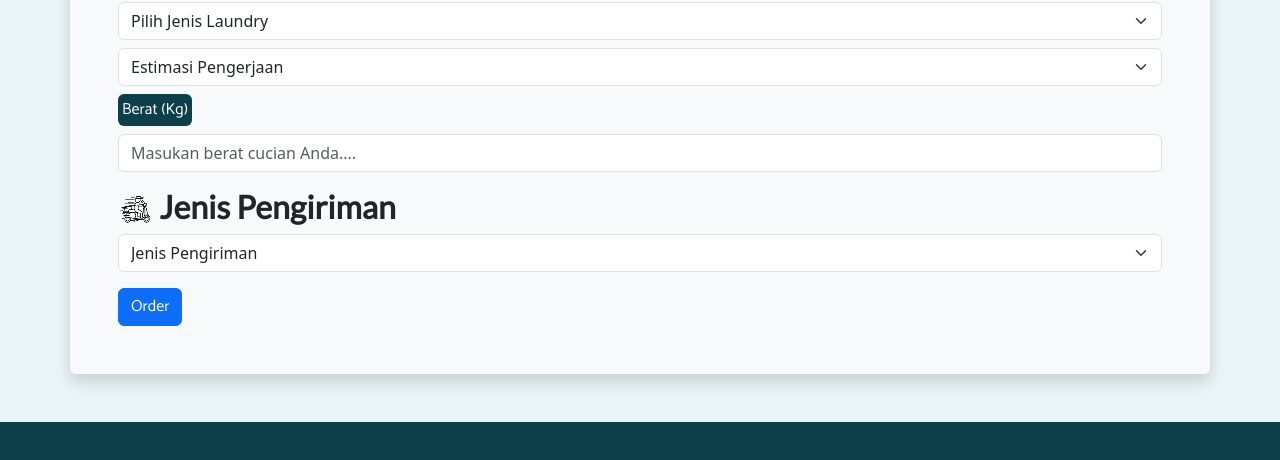
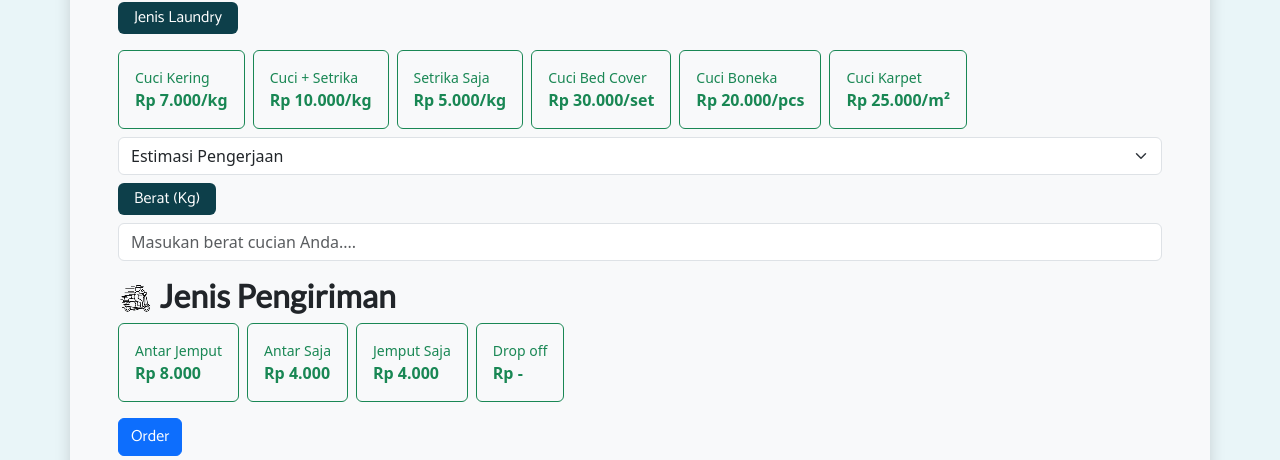
Before and after one commit to Rafifs-ops/Laundry-Klin, a plain HTML site: page booking.html in a window 1280 px wide. Shown: the part 636-1096 px from the top of the page. Drawn offline with nearby package versions, Linux system fonts and the light colour scheme.

Commit message:
revisi lagi revisi lagi

```diff
--- a/booking.html
+++ b/booking.html
@@ -23,7 +23,8 @@
 <body style="background-color: #E9F5F8;">
 
     <!--navbar-->
-    <nav class="navbar navbar-expand-lg bg-body-tertiary shadow-sm sticky-top" data-aos="fade-down" data-aos-duration="500">
+    <nav class="navbar navbar-expand-lg bg-body-tertiary shadow-sm sticky-top" data-aos="fade-down"
+        data-aos-duration="500">
         <div class="container">
             <img src="assets/logo-laundryklin.png" alt="Bootstrap" width="89.9" height="27.7">
             <button class="navbar-toggler" type="button" data-bs-toggle="collapse" data-bs-target="#navbarNavAltMarkup"
@@ -53,41 +54,57 @@
                 <h2 class="lato-regular fw-bold"><img src="assets/ikon-booking-1.png" alt=""> Isi Data Berikut</h2>
                 <form name="booking-laundry" id="booking-form">
                     <div class="mb-3">
-                        <label for="nama-customer" class="form-label text-white p-1 rounded catamaran-font"
+                        <label for="nama-customer" class="form-label text-white p-1 px-3 rounded catamaran-font"
                             style="background-color: #0D3F4A;">Nama</label>
                         <input type="text" class="form-control" id="nama-customer" placeholder="Nama Lengkap" required
                             name="Nama">
                     </div>
                     <div class="mb-3">
-                        <label for="formGroupExampleInput2" class="form-label text-white p-1 rounded catamaran-font"
+                        <label for="formGroupExampleInput2" class="form-label text-white p-1 rounded catamaran-font px-3"
                             style="background-color: #0D3F4A;">Nomor Telepon</label>
                         <input type="number" class="form-control" id="formGroupExampleInput2"
                             placeholder="Masukan Nomor Telepon" required name="Nomor Telepon">
                     </div>
                     <div class="mb-3">
-                        <label for="exampleFormControlTextarea1" class="form-label text-white p-1 rounded catamaran-font"
+                        <label for="exampleFormControlTextarea1"
+                            class="form-label text-white p-1 rounded catamaran-font px-3"
                             style="background-color: #0D3F4A;">Alamat</label>
                         <textarea class="form-control" id="exampleFormControlTextarea1" rows="3" required
                             name="Alamat"></textarea>
                     </div>
                     <h2 class="lato-regular fw-bold"><img src="assets/ikon-booking-2.png" alt=""> Detail Laundry</h2>
-                    <select class="form-select" aria-label="Default select example" id="jenis-laundry" required
-                        name="Jenis Laundry">
-                        <option selected disabled>Pilih Jenis Laundry</option>
-                        <option value="Cuci Kering">Cuci Kering Rp 7.000/kg</option>
-                        <option value="Cuci dan Setrika">Cuci + Setrika
-                            Rp 10.000/kg</option>
-                        <option value="Setrika Saja">Setrika Saja
-                            Rp 5.000/kg</option>
-                        <option value="Cuci Bed
-                            Cover dan Sprei">Cuci Bed
-                            Cover & Sprei
-                            Rp 30.000/set</option>
-                        <option value="Cuci Boneka">Cuci Boneka
-                            Rp 20.000/pcs</option>
-                        <option value="Cuci Karpet">Cuci Karpet
-                            Rp 25.000/m²</option>
-                    </select>
+                    <p class="text-center mb-3 text-white p-1 rounded catamaran-font" style="background-color: #0D3F4A; width: 120px;">Jenis Laundry</p>
+                    <div class="d-flex flex-wrap gap-2">
+                        <input type="radio" class="btn-check" name="Jenis Laundry" id="laundry1" value="Cuci Kering"
+                            autocomplete="off">
+                        <label class="btn btn-outline-success p-3 text-start" for="laundry1"><small class="d-block">Cuci
+                                Kering</small><strong>Rp 7.000/kg</strong></label>
+
+                        <input type="radio" class="btn-check" name="Jenis Laundry" id="laundry2" value="Cuci dan Setrika"
+                            autocomplete="off">
+                        <label class="btn btn-outline-success p-3 text-start" for="laundry2"><small class="d-block">Cuci
+                                + Setrika</small><strong>Rp 10.000/kg</strong></label>
+
+                        <input type="radio" class="btn-check" name="Jenis Laundry" id="laundry3" value="Setrika Saja"
+                            autocomplete="off">
+                        <label class="btn btn-outline-success p-3 text-start" for="laundry3"><small
+                                class="d-block">Setrika Saja</small><strong>Rp 5.000/kg</strong></label>
+
+                        <input type="radio" class="btn-check" name="Jenis Laundry" id="laundry4" value="Cuci Bed Cover dan Sprei"
+                            autocomplete="off">
+                        <label class="btn btn-outline-success p-3 text-start" for="laundry4"><small class="d-block">Cuci
+                                Bed Cover</small><strong>Rp 30.000/set</strong></label>
+
+                        <input type="radio" class="btn-check" name="Jenis Laundry" id="laundry5" value="Cuci Boneka"
+                            autocomplete="off">
+                        <label class="btn btn-outline-success p-3 text-start" for="laundry5"><small class="d-block">Cuci
+                                Boneka</small><strong>Rp 20.000/pcs</strong></label>
+
+                        <input type="radio" class="btn-check" name="Jenis Laundry" id="laundry6" value="Cuci Karpet"
+                            autocomplete="off">
+                        <label class="btn btn-outline-success p-3 text-start" for="laundry6"><small class="d-block">Cuci
+                                Karpet</small><strong>Rp 25.000/m²</strong></label>
+                    </div>
                     <select class="form-select mt-2" aria-label="Default select example" id="estimasi" required
                         name="Estimasi">
                         <option selected disabled>Estimasi Pengerjaan</option>
@@ -95,24 +112,25 @@
                         <option value="Express">Express (24 jam) +Rp 8.000</option>
                     </select>
                     <div class="mb-3 mt-2">
-                        <label for="formGroupExampleInput2" class="form-label text-white p-1 rounded catamaran-font"
+                        <label for="formGroupExampleInput2" class="form-label text-white p-1 rounded catamaran-font px-3"
                             style="background-color: #0D3F4A;">Berat (Kg)</label>
                         <input type="number" class="form-control" id="berat" placeholder="Masukan berat cucian Anda...."
                             required name="Berat">
                     </div>
                     <h2 class="lato-regular fw-bold"><img src="assets/ikon-booking-3.png" alt=""> Jenis Pengiriman</h2>
-                    <select class="form-select mt-2" aria-label="Default select example" id="jenis-pengiriman" required
-                        name="Jenis Pengiriman">
-                        <option selected disabled>Jenis Pengiriman</option>
-                        <option value="Antar Jemput">Antar Jemput
-                            Rp 8.000</option>
-                        <option value="Antar Saja">Antar Saja
-                            Rp 4.000</option>
-                        <option value="Jemput Saja">Jemput Saja
-                            Rp 4.000</option>
-                        <option value="Drop Off">Drop off
-                            Rp 0</option>
-                    </select>
+                    <div class="d-flex flex-wrap gap-2">
+                        <input type="radio" class="btn-check" name="Jenis Pengiriman" id="kirim1" value="Antar Jemput" autocomplete="off">
+                        <label class="btn btn-outline-success p-3 text-start" for="kirim1"><small class="d-block">Antar Jemput</small><strong>Rp 8.000</strong></label>
+
+                        <input type="radio" class="btn-check" name="Jenis Pengiriman" id="kirim2" value="Antar Saja" autocomplete="off">
+                        <label class="btn btn-outline-success p-3 text-start" for="kirim2"><small class="d-block">Antar Saja</small><strong>Rp 4.000</strong></label>
+
+                        <input type="radio" class="btn-check" name="Jenis Pengiriman" id="kirim3" value="Jemput Saja" autocomplete="off">
+                        <label class="btn btn-outline-success p-3 text-start" for="kirim3"><small class="d-block">Jemput Saja</small><strong>Rp 4.000</strong></label>
+
+                        <input type="radio" class="btn-check" name="Jenis Pengiriman" id="kirim4" value="Drop off" autocomplete="off">
+                        <label class="btn btn-outline-success p-3 text-start" for="kirim4"><small class="d-block">Drop off</small><strong>Rp -</strong></label>
+                    </div>
                     <button type="button" class="btn btn-primary mt-3 catamaran-font" onclick="invoice()">Order</button>
                 </form>
             </div>
@@ -203,14 +221,19 @@
             </div>
             <div class="row justify-content-center bg-body-tertiary rounded-3 shadow mt-3 p-3">
                 <div class="col-md-8">
-                    <select class="form-select" aria-label="Default select example" required name="Metode Pembayaran"
-                        form="booking-form">
-                        <option selected disabled>Pilih Metode Pembayaran</option>
-                        <option value="Cash">Cash</option>
-                        <option value="M-Banking">M-Banking</option>
-                        <option value="Qris">Qris</option>
-                        <option value="E-Wallet">E-Wallet</option>
-                    </select>
+                    <div class="d-flex flex-wrap gap-2">
+                        <input type="radio" class="btn-check" name="Metode Pembayaran" id="bayar1" value="Cash" autocomplete="off" form="booking-form">
+                        <label class="btn btn-outline-success flex-fill p-3" for="bayar1"><i class="bi bi-cash-coin d-block fs-4 mb-1"></i> Cash</label>
+
+                        <input type="radio" class="btn-check" name="Metode Pembayaran" id="bayar2" value="M-banking" autocomplete="off" form="booking-form">
+                        <label class="btn btn-outline-success flex-fill p-3" for="bayar2"><i class="bi bi-phone-vibrate d-block fs-4 mb-1"></i> M-banking</label>
+
+                        <input type="radio" class="btn-check" name="Metode Pembayaran" id="bayar3" value="Qris" autocomplete="off" form="booking-form">
+                        <label class="btn btn-outline-success flex-fill p-3" for="bayar3"><i class="bi bi-qr-code d-block fs-4 mb-1"></i> Qris</label>
+
+                        <input type="radio" class="btn-check" name="Metode Pembayaran" id="bayar4" value="E-Wallet" autocomplete="off" form="booking-form">
+                        <label class="btn btn-outline-success flex-fill p-3" for="bayar4"><i class="bi bi-credit-card d-block fs-4 mb-1"></i> E-Wallet</label>
+                    </div>
                 </div>
                 <div class="row justify-content-center mt-3 p-3">
                     <div class="col-md-4 text-center">
@@ -232,7 +255,8 @@
         <div class="container p-5 mt-3 justify-content-center" id="footer-down">
             <div class="row">
                 <div class="col-md-12 text-start text-white">
-                    <h1 data-aos="fade-right" data-aos-duration="1000">Laundry <span style="color: #219EBA;">Klin</span></h1><br>
+                    <h1 data-aos="fade-right" data-aos-duration="1000">Laundry <span style="color: #219EBA;">Klin</span>
+                    </h1><br>
                 </div>
             </div>
             <div class="row">
@@ -307,10 +331,10 @@
 
                 //Mendapatkan value
                 const namaCustomer = document.getElementById('nama-customer').value;
-                const jenisLaundry = document.getElementById('jenis-laundry').value;
+                const jenisLaundry = document.querySelector('input[name="Jenis Laundry"]:checked').value;
                 const berat = document.getElementById('berat').value;
                 const estimasi = document.getElementById('estimasi').value;
-                const jenisPengiriman = document.getElementById('jenis-pengiriman').value;
+                const jenisPengiriman = document.querySelector('input[name="Jenis Pengiriman"]:checked').value;
 
                 //Hitung biaya
                 const biayaLaundry = () => {
```
